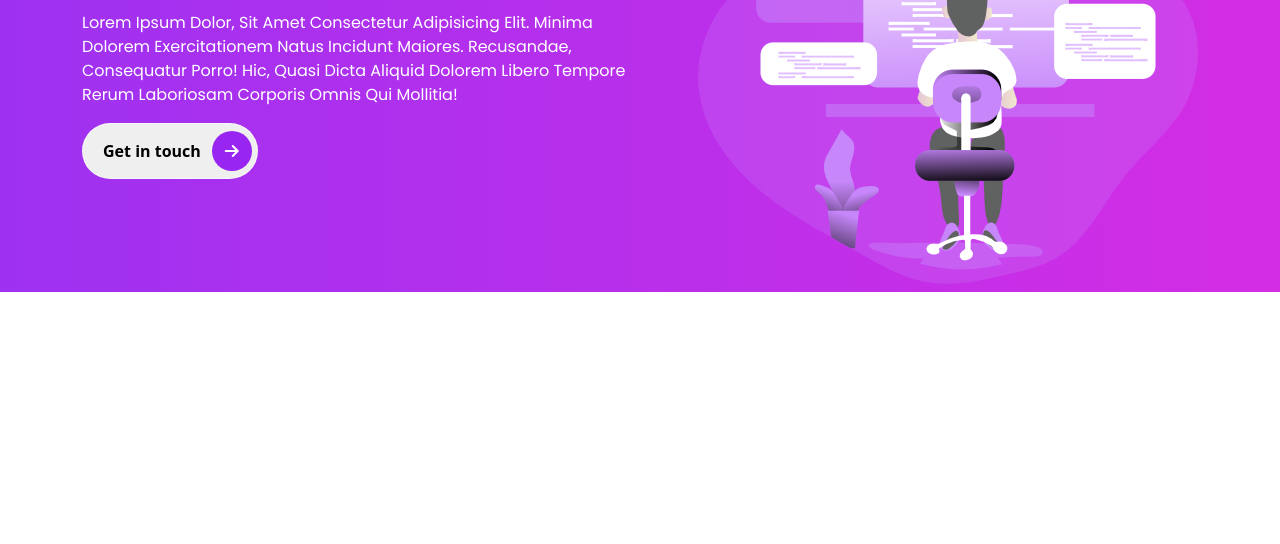
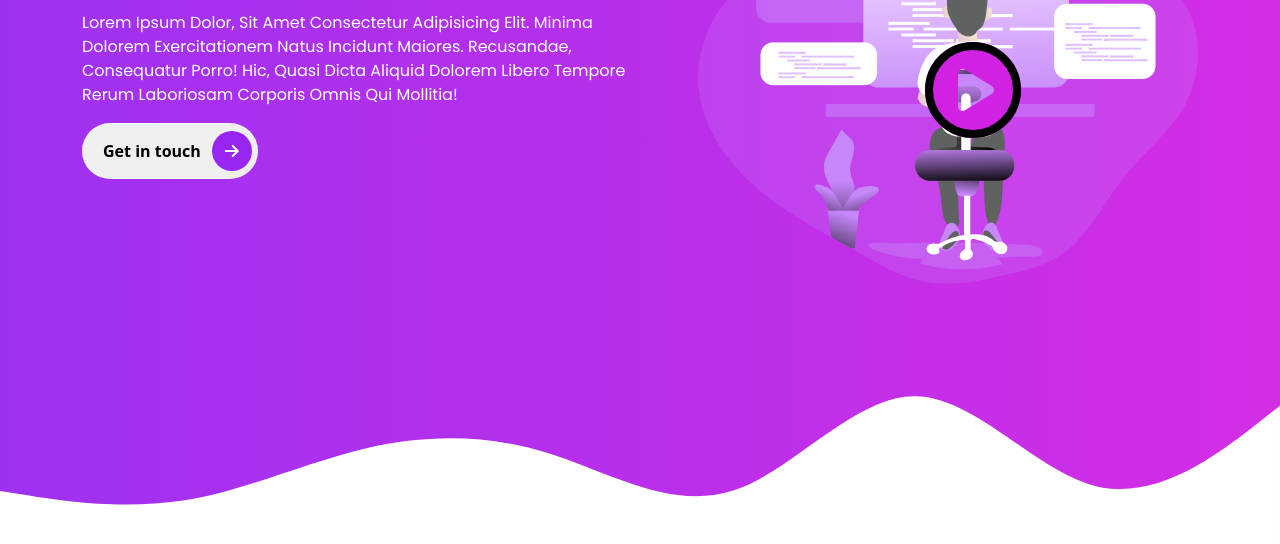
Before and after one commit to DekiWill/bootstrap-with-sass, a website: page index.html in a window 1280 px wide. Shown: the part 368-912 px from the top of the page. Before the commit the page ends 800 px from the top, so only its background shows below. Drawn offline with Linux system fonts and the light colour scheme.

Commit message:
inital commit

```diff
--- a/index.html
+++ b/index.html
@@ -72,14 +72,22 @@
         </div>
         <div class="col-md-6 intros text-end">
           <div class="video-box">
-
             <img src="/images/arts/intro-section-illustration.png" alt="video illustration" class="img-fluid">
+            <a href="#" class="position-absolute top-50 start-50">
+              <span>
+                <i class="fas fa-play-circle"></i>
+              </span>
+              <span class="border-animation position-absolute top-0 start-0"></span>
+            </a>
           </div>
         </div>
       </div>
     </div>
+    <svg xmlns="http://www.w3.org/2000/svg" viewBox="0 0 1440 320"><path fill="#fff" fill-opacity="1" d="M0,224L34.3,229.3C68.6,235,137,245,206,234.7C274.3,224,343,192,411,176C480,160,549,160,617,181.3C685.7,203,754,245,823,224C891.4,203,960,117,1029,117.3C1097.1,117,1166,203,1234,218.7C1302.9,235,1371,181,1406,154.7L1440,128L1440,320L1405.7,320C1371.4,320,1303,320,1234,320C1165.7,320,1097,320,1029,320C960,320,891,320,823,320C754.3,320,686,320,617,320C548.6,320,480,320,411,320C342.9,320,274,320,206,320C137.1,320,69,320,34,320L0,320Z"></path></svg>
 
   </section>
+
+
 
 
   <script src="/assets/js/bootstrap.bundle.js"></script>
--- a/scss/components/_mixins.scss
+++ b/scss/components/_mixins.scss
@@ -4,3 +4,13 @@
     background: linear-gradient(to right,rgba($primary, 0.95), rgba($secondary, 0.95) );
 
 }
+
+//ABSOLUTE CENTER
+
+@mixin absoluteCenter {
+    position: absolute;
+    top: 50%;
+    left: 50%;
+    transform: translate(-50%¨, -50%);
+
+}
--- a/scss/sections/_intro-section.scss
+++ b/scss/sections/_intro-section.scss
@@ -1,11 +1,38 @@
-@use '../custom' as *;
-@use '../components/mixins' as *;
+@use "../custom" as *;
+@use "../components/mixins" as *;
 
 .intro-section {
-     @include gradient;
-     padding:  10rem 0 0 0;
-     width: 100%;
-     height: 100%;
-     color: $white;
+  @include gradient;
+  padding: 10rem 0 0 0;
+  width: 100%;
+  height: 100%;
+  color: $white;
+}
 
-}
+.intros {
+     .video-box {
+         position: relative;
+         a {
+             span {
+
+                 i {
+
+                     font-size: 6rem;
+                     color: $secondary;
+
+                 }
+             }
+         }
+     }
+ }
+
+ .border-animation {
+     position: absolute;
+     width: 6rem;
+     height: 6rem;
+     border: 0.55rem solid $black;
+     border-radius: 50%;
+     top: 0;
+     left: 0;
+
+ }
```
Also changed, not shown: assets/css/style.css, 1 other file.
